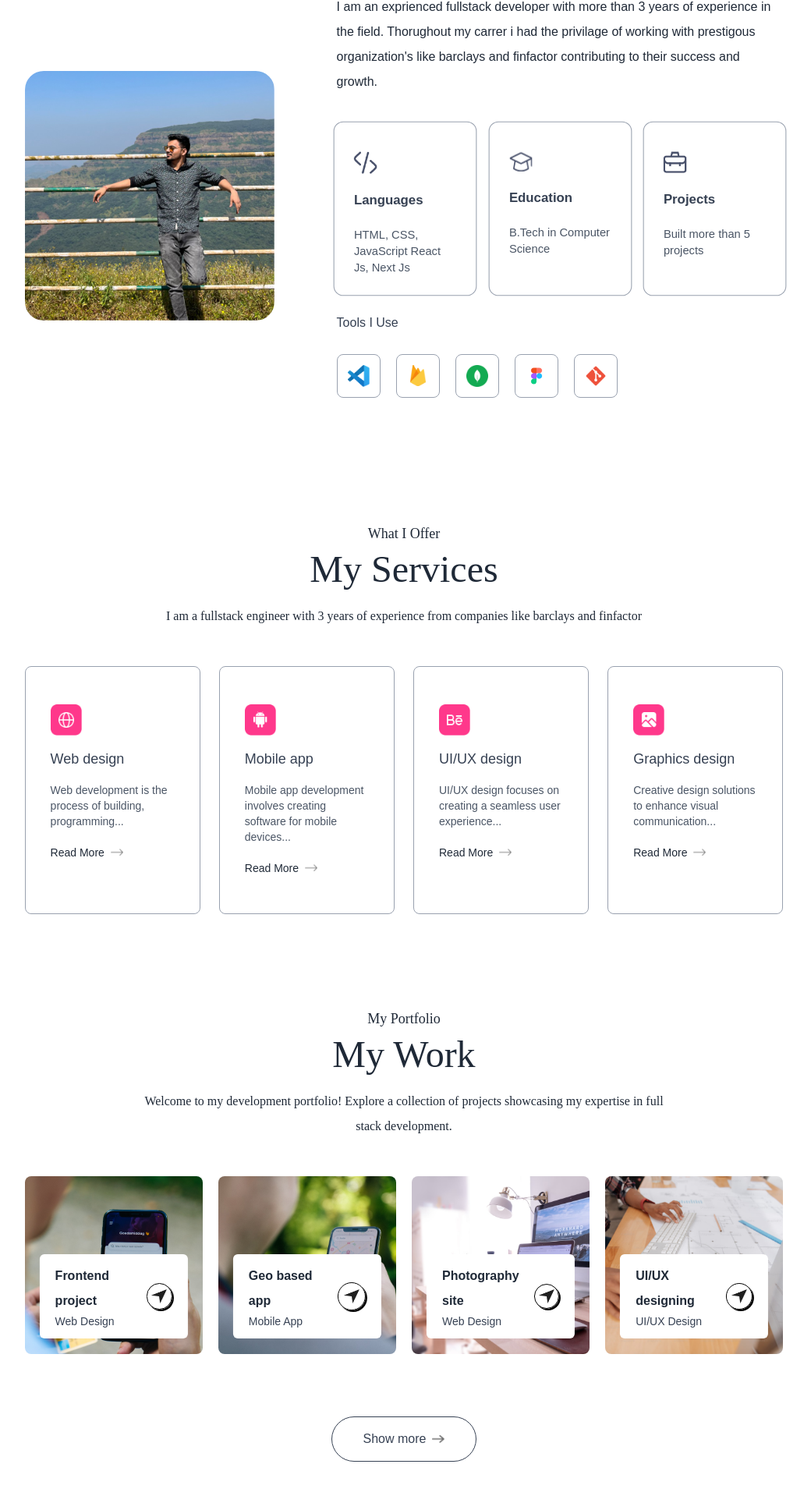
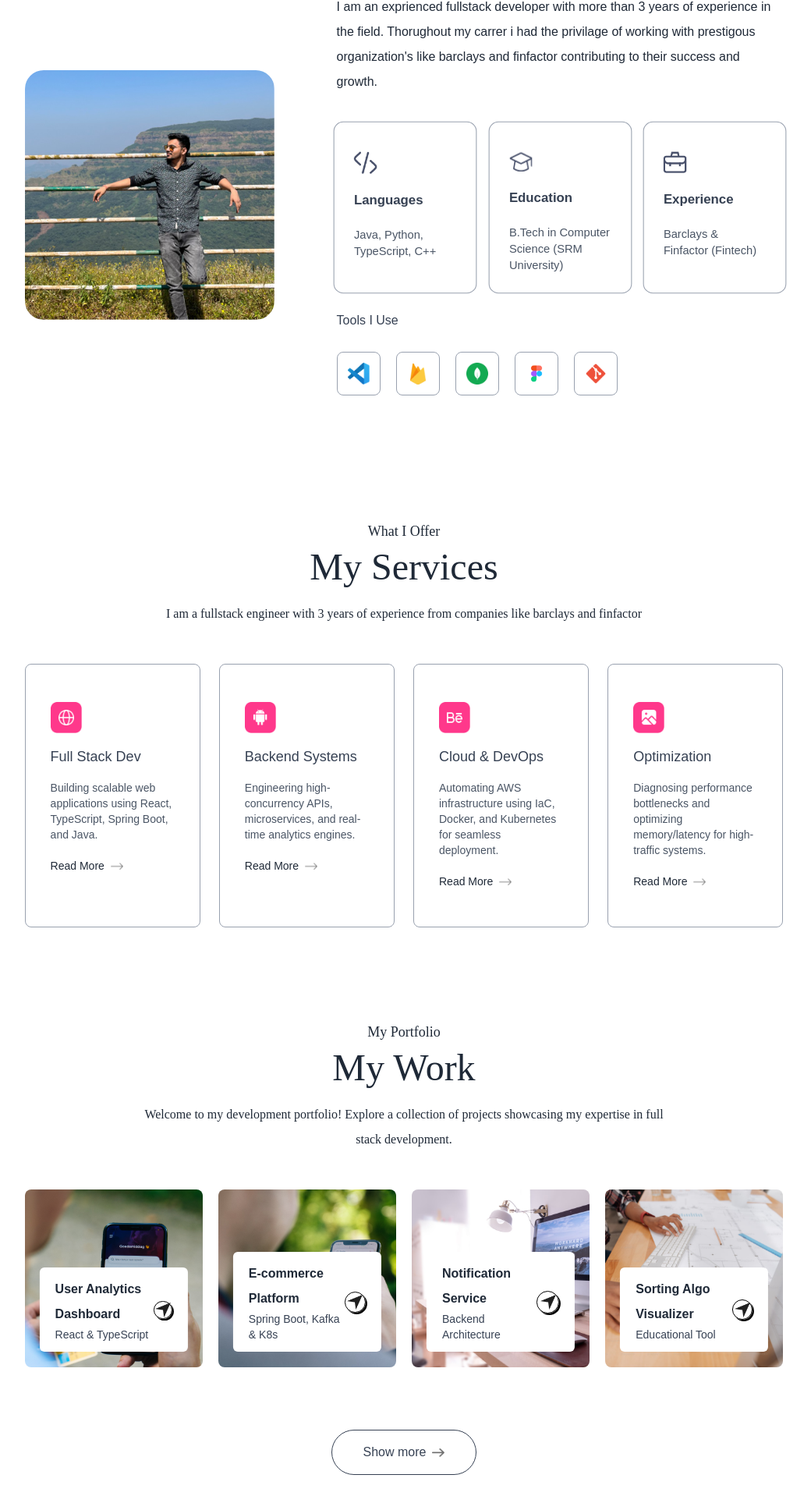
Before and after one commit to Anildudy/my-portfolio, a Next.js app: page / in a window 1280 px wide. Shown: the part 1011-2929 px from the top of the page at 78% size, without its empty margins (122-1162 px from the left). Built offline with nearby package versions, Linux system fonts and the light colour scheme; a web font is replaced by a local one.

Commit message:
updated work and servies section

```diff
--- a/assets/assets.js
+++ b/assets/assets.js
@@ -1,40 +1,40 @@
-import user_image from './user-image.png';
-import code_icon from './code-icon.png';
-import code_icon_dark from './code-icon-dark.png';
-import edu_icon from './edu-icon.png';
-import edu_icon_dark from './edu-icon-dark.png';
-import project_icon from './project-icon.png';
-import project_icon_dark from './project-icon-dark.png';
-import vscode from './vscode.png';
-import firebase from './firebase.png';
-import figma from './figma.png';
-import git from './git.png';
-import mongodb from './mongodb.png';
-import right_arrow_white from './right-arrow-white.png';
-import logo from './logo.png';
-import logo_dark from './logo_dark.png';
-import mail_icon from './mail_icon.png';
-import mail_icon_dark from './mail_icon_dark.png';
-import profile_img from './profile-img.png';
-import download_icon from './download-icon.png';
-import hand_icon from './hand-icon.png';
-import header_bg_color from './header-bg-color.png';
-import moon_icon from './moon_icon.png';
-import sun_icon from './sun_icon.png';
-import arrow_icon from './arrow-icon.png';
-import arrow_icon_dark from './arrow-icon-dark.png';
-import menu_black from './menu-black.png';
-import menu_white from './menu-white.png';
-import close_black from './close-black.png';
-import close_white from './close-white.png';
-import web_icon from './web-icon.png';
-import mobile_icon from './mobile-icon.png';
-import ui_icon from './ui-icon.png';
-import graphics_icon from './graphics-icon.png';
-import right_arrow from './right-arrow.png';
-import send_icon from './send-icon.png';
-import right_arrow_bold from './right-arrow-bold.png';
-import right_arrow_bold_dark from './right-arrow-bold-dark.png';
+import user_image from "./user-image.png";
+import code_icon from "./code-icon.png";
+import code_icon_dark from "./code-icon-dark.png";
+import edu_icon from "./edu-icon.png";
+import edu_icon_dark from "./edu-icon-dark.png";
+import project_icon from "./project-icon.png";
+import project_icon_dark from "./project-icon-dark.png";
+import vscode from "./vscode.png";
+import firebase from "./firebase.png";
+import figma from "./figma.png";
+import git from "./git.png";
+import mongodb from "./mongodb.png";
+import right_arrow_white from "./right-arrow-white.png";
+import logo from "./logo.png";
+import logo_dark from "./logo_dark.png";
+import mail_icon from "./mail_icon.png";
+import mail_icon_dark from "./mail_icon_dark.png";
+import profile_img from "./profile-img.png";
+import download_icon from "./download-icon.png";
+import hand_icon from "./hand-icon.png";
+import header_bg_color from "./header-bg-color.png";
+import moon_icon from "./moon_icon.png";
+import sun_icon from "./sun_icon.png";
+import arrow_icon from "./arrow-icon.png";
+import arrow_icon_dark from "./arrow-icon-dark.png";
+import menu_black from "./menu-black.png";
+import menu_white from "./menu-white.png";
+import close_black from "./close-black.png";
+import close_white from "./close-white.png";
+import web_icon from "./web-icon.png";
+import mobile_icon from "./mobile-icon.png";
+import ui_icon from "./ui-icon.png";
+import graphics_icon from "./graphics-icon.png";
+import right_arrow from "./right-arrow.png";
+import send_icon from "./send-icon.png";
+import right_arrow_bold from "./right-arrow-bold.png";
+import right_arrow_bold_dark from "./right-arrow-bold-dark.png";
 
 export const assets = {
   user_image,
@@ -73,45 +73,88 @@
   right_arrow,
   send_icon,
   right_arrow_bold,
-    right_arrow_bold_dark
+  right_arrow_bold_dark,
 };
 
 export const workData = [
   {
-        title: 'Frontend project',
-        description: 'Web Design',
-        bgImage: '/work-1.png',
+    title: "User Analytics Dashboard",
+    description: "React & TypeScript",
+    bgImage: "/work-1.png",
   },
   {
-        title: 'Geo based app',
-        description: 'Mobile App',
-        bgImage: '/work-2.png',
+    title: "E-commerce Platform",
+    description: "Spring Boot, Kafka & K8s",
+    bgImage: "/work-2.png",
   },
   {
-        title: 'Photography site',
-        description: 'Web Design',
-        bgImage: '/work-3.png',
+    title: "Notification Service",
+    description: "Backend Architecture",
+    bgImage: "/work-3.png",
   },
   {
-        title: 'UI/UX designing',
-        description: 'UI/UX Design',
-        bgImage: '/work-4.png',
+    title: "Sorting Algo Visualizer",
+    description: "Educational Tool",
+    bgImage: "/work-4.png",
   },
-]
+];
 
 export const serviceData = [
-    { icon: assets.web_icon, title: 'Web design', description: 'Web development is the process of building, programming...', link: '' },
-    { icon: assets.mobile_icon, title: 'Mobile app', description: 'Mobile app development involves creating software for mobile devices...', link: '' },
-    { icon: assets.ui_icon, title: 'UI/UX design', description: 'UI/UX design focuses on creating a seamless user experience...', link: '' },
-    { icon: assets.graphics_icon, title: 'Graphics design', description: 'Creative design solutions to enhance visual communication...', link: '' },
-]
+  {
+    icon: assets.web_icon,
+    title: "Full Stack Dev",
+    description:
+      "Building scalable web applications using React, TypeScript, Spring Boot, and Java.",
+    link: "",
+  },
+  {
+    icon: assets.mobile_icon,
+    title: "Backend Systems",
+    description:
+      "Engineering high-concurrency APIs, microservices, and real-time analytics engines.",
+    link: "",
+  },
+  {
+    icon: assets.ui_icon,
+    title: "Cloud & DevOps",
+    description:
+      "Automating AWS infrastructure using IaC, Docker, and Kubernetes for seamless deployment.",
+    link: "",
+  },
+  {
+    icon: assets.graphics_icon,
+    title: "Optimization",
+    description:
+      "Diagnosing performance bottlenecks and optimizing memory/latency for high-traffic systems.",
+    link: "",
+  },
+];
 
 export const infoList = [
-    { icon: assets.code_icon, iconDark: assets.code_icon_dark, title: 'Languages', description: 'HTML, CSS, JavaScript React Js, Next Js' },
-    { icon: assets.edu_icon, iconDark: assets.edu_icon_dark, title: 'Education', description: 'B.Tech in Computer Science' },
-    { icon: assets.project_icon, iconDark: assets.project_icon_dark, title: 'Projects', description: 'Built more than 5 projects' }
+  {
+    icon: assets.code_icon,
+    iconDark: assets.code_icon_dark,
+    title: "Languages",
+    description: "Java, Python, TypeScript, C++",
+  },
+  {
+    icon: assets.edu_icon,
+    iconDark: assets.edu_icon_dark,
+    title: "Education",
+    description: "B.Tech in Computer Science (SRM University)",
+  },
+  {
+    icon: assets.project_icon,
+    iconDark: assets.project_icon_dark,
+    title: "Experience",
+    description: "Barclays & Finfactor (Fintech)",
+  },
 ];
 
 export const toolsData = [
-    assets.vscode, assets.firebase, assets.mongodb, assets.figma, assets.git
+  assets.vscode,
+  assets.firebase,
+  assets.mongodb,
+  assets.figma,
+  assets.git,
 ];
```
Lines whose indentation alone changed are shown as unchanged.
